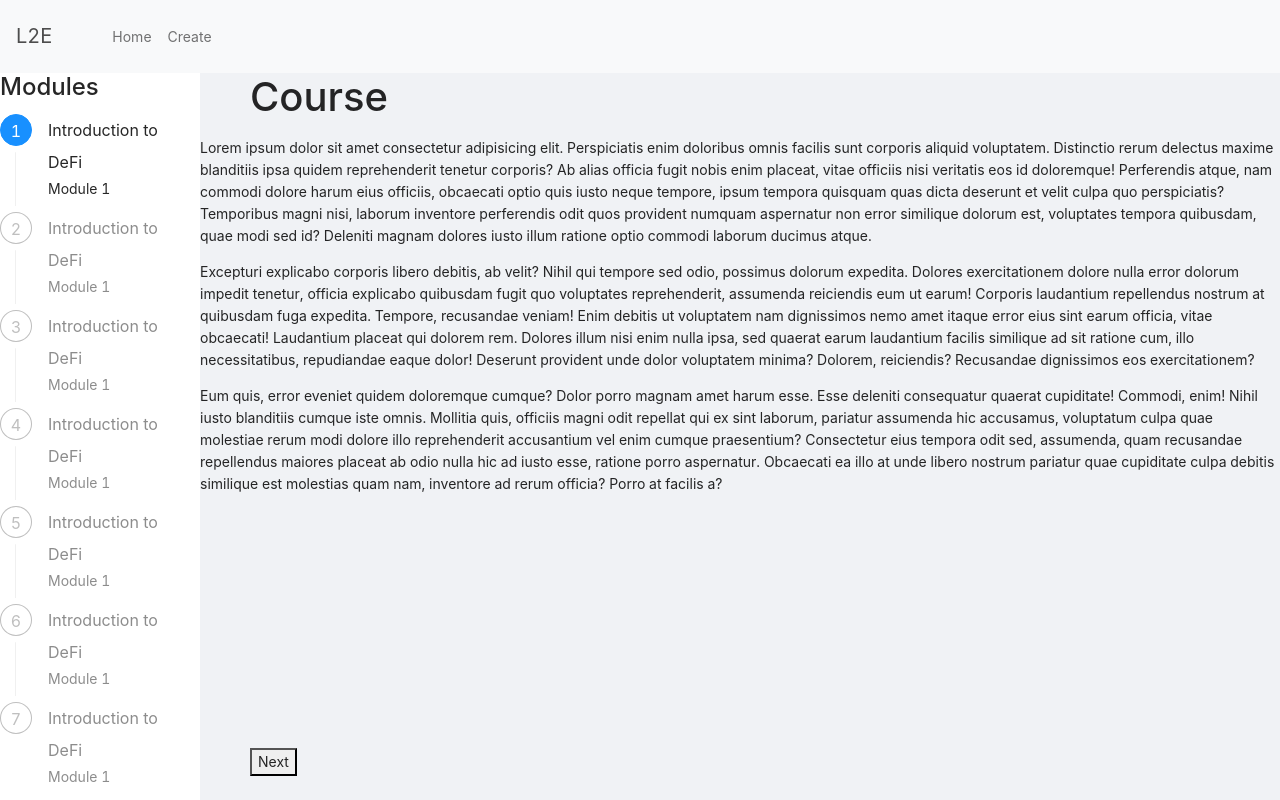
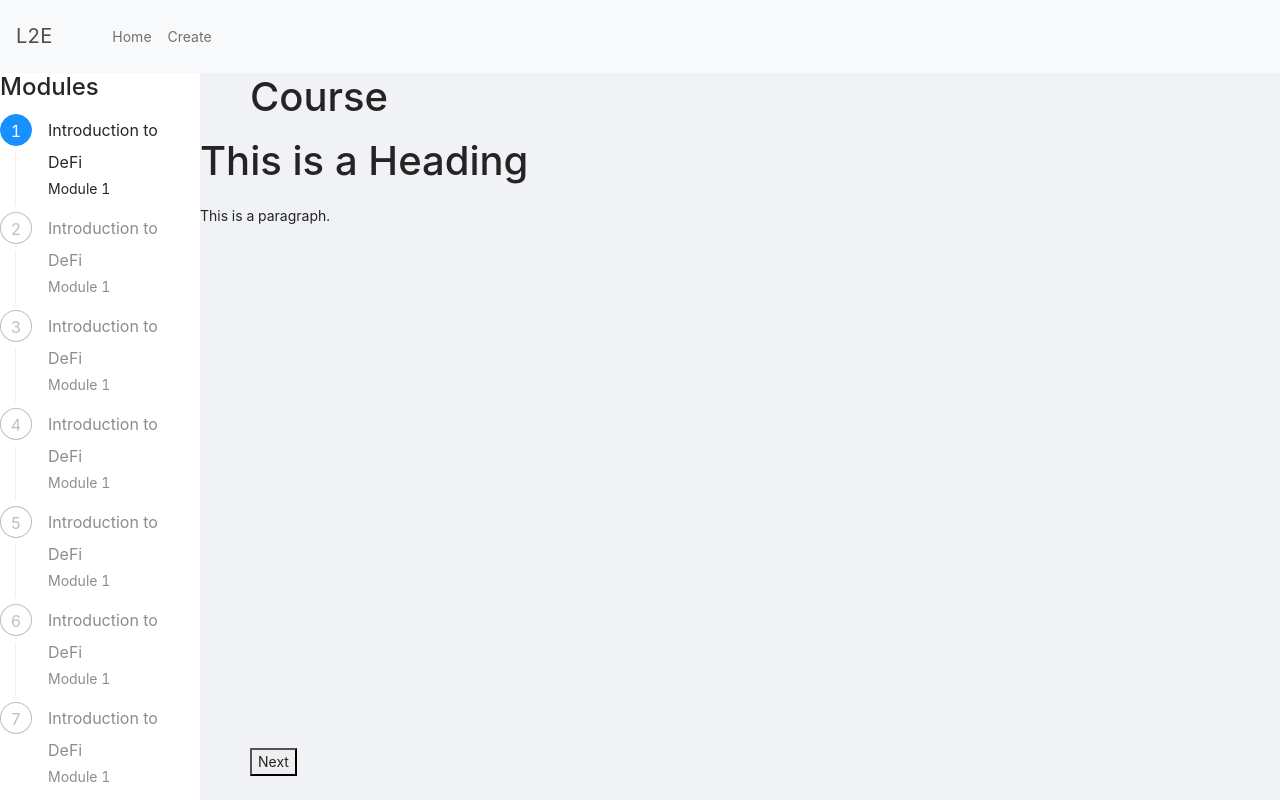
Before and after one commit to entropyylabs/learn-to-earn, a React (Create React App) app: page /course in a window 1280 px wide. Built offline with nearby package versions, Linux system fonts and the light colour scheme; no server answers; sample sign-in values are in the browser's storage.

Commit message:
Add support for rich text display

```diff
--- a/package.json
+++ b/package.json
@@ -15,6 +15,7 @@
     "react-dom": "^17.0.2",
     "react-google-button": "^0.7.2",
     "react-quill": "^1.3.5",
+    "react-render-html": "^0.6.0",
     "react-router-dom": "^6.2.1",
     "react-scripts": "5.0.0",
     "web-vitals": "^2.1.4"
--- /dev/null
+++ b/src/Components/ContentCard.js
@@ -0,0 +1,11 @@
+import React from "react";
+
+function ContentCard({ content }) {
+  const html = `<h1>This is a Heading</h1>
+<p>This is a paragraph.</p>
+`;
+
+  return <div dangerouslySetInnerHTML={{ __html: html }} />;
+}
+
+export default ContentCard;
--- a/src/Pages/Course.js
+++ b/src/Pages/Course.js
@@ -1,6 +1,7 @@
 import React, { useState } from "react";
 import { Layout } from "antd";
 import { Steps } from "antd";
+import ContentCard from "../Components/ContentCard";
 const { Header, Footer, Sider, Content } = Layout;
 
 const { Step } = Steps;
@@ -26,48 +27,7 @@ function Course() {
           <h1>Course</h1>
         </Header>
         <Content>
-          <p>
-            Lorem ipsum dolor sit amet consectetur adipisicing elit.
-            Perspiciatis enim doloribus omnis facilis sunt corporis aliquid
-            voluptatem. Distinctio rerum delectus maxime blanditiis ipsa quidem
-            reprehenderit tenetur corporis? Ab alias officia fugit nobis enim
-            placeat, vitae officiis nisi veritatis eos id doloremque!
-            Perferendis atque, nam commodi dolore harum eius officiis, obcaecati
-            optio quis iusto neque tempore, ipsum tempora quisquam quas dicta
-            deserunt et velit culpa quo perspiciatis? Temporibus magni nisi,
-            laborum inventore perferendis odit quos provident numquam aspernatur
-            non error similique dolorum est, voluptates tempora quibusdam, quae
-            modi sed id? Deleniti magnam dolores iusto illum ratione optio
-            commodi laborum ducimus atque.
-          </p>
-          <p>
-            Excepturi explicabo corporis libero debitis, ab velit? Nihil qui
-            tempore sed odio, possimus dolorum expedita. Dolores exercitationem
-            dolore nulla error dolorum impedit tenetur, officia explicabo
-            quibusdam fugit quo voluptates reprehenderit, assumenda reiciendis
-            eum ut earum! Corporis laudantium repellendus nostrum at quibusdam
-            fuga expedita. Tempore, recusandae veniam! Enim debitis ut
-            voluptatem nam dignissimos nemo amet itaque error eius sint earum
-            officia, vitae obcaecati! Laudantium placeat qui dolorem rem.
-            Dolores illum nisi enim nulla ipsa, sed quaerat earum laudantium
-            facilis similique ad sit ratione cum, illo necessitatibus,
-            repudiandae eaque dolor! Deserunt provident unde dolor voluptatem
-            minima? Dolorem, reiciendis? Recusandae dignissimos eos
-            exercitationem?
-          </p>
-          <p>
-            Eum quis, error eveniet quidem doloremque cumque? Dolor porro magnam
-            amet harum esse. Esse deleniti consequatur quaerat cupiditate!
-            Commodi, enim! Nihil iusto blanditiis cumque iste omnis. Mollitia
-            quis, officiis magni odit repellat qui ex sint laborum, pariatur
-            assumenda hic accusamus, voluptatum culpa quae molestiae rerum modi
-            dolore illo reprehenderit accusantium vel enim cumque praesentium?
-            Consectetur eius tempora odit sed, assumenda, quam recusandae
-            repellendus maiores placeat ab odio nulla hic ad iusto esse, ratione
-            porro aspernatur. Obcaecati ea illo at unde libero nostrum pariatur
-            quae cupiditate culpa debitis similique est molestias quam nam,
-            inventore ad rerum officia? Porro at facilis a?
-          </p>
+          <ContentCard />
         </Content>
         <Footer>
           <button onClick={() => setStep(step + 1)}>Next</button>
```
Also changed, not shown: 1 other file (tests, documents, lock files or other folders).
